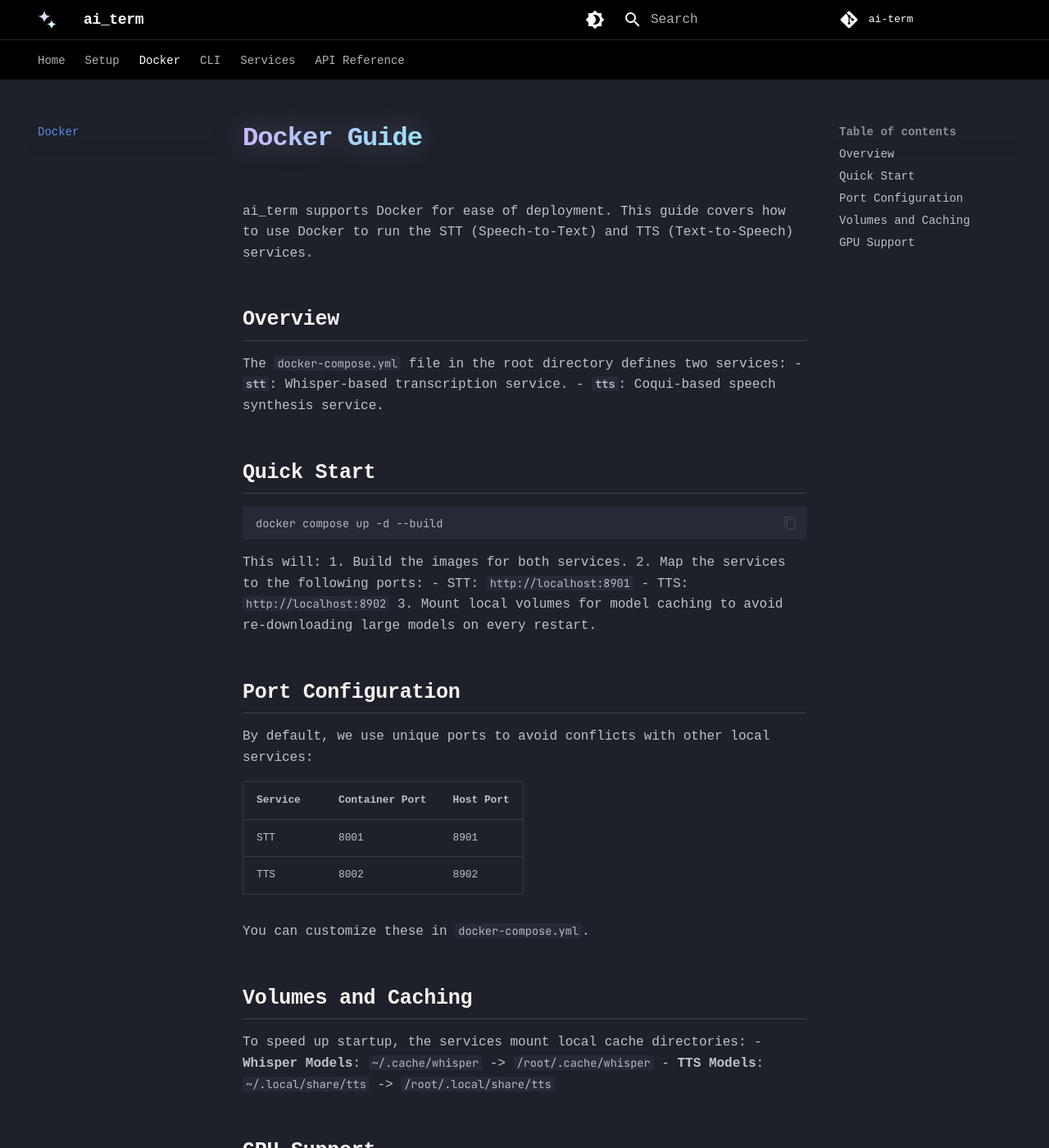
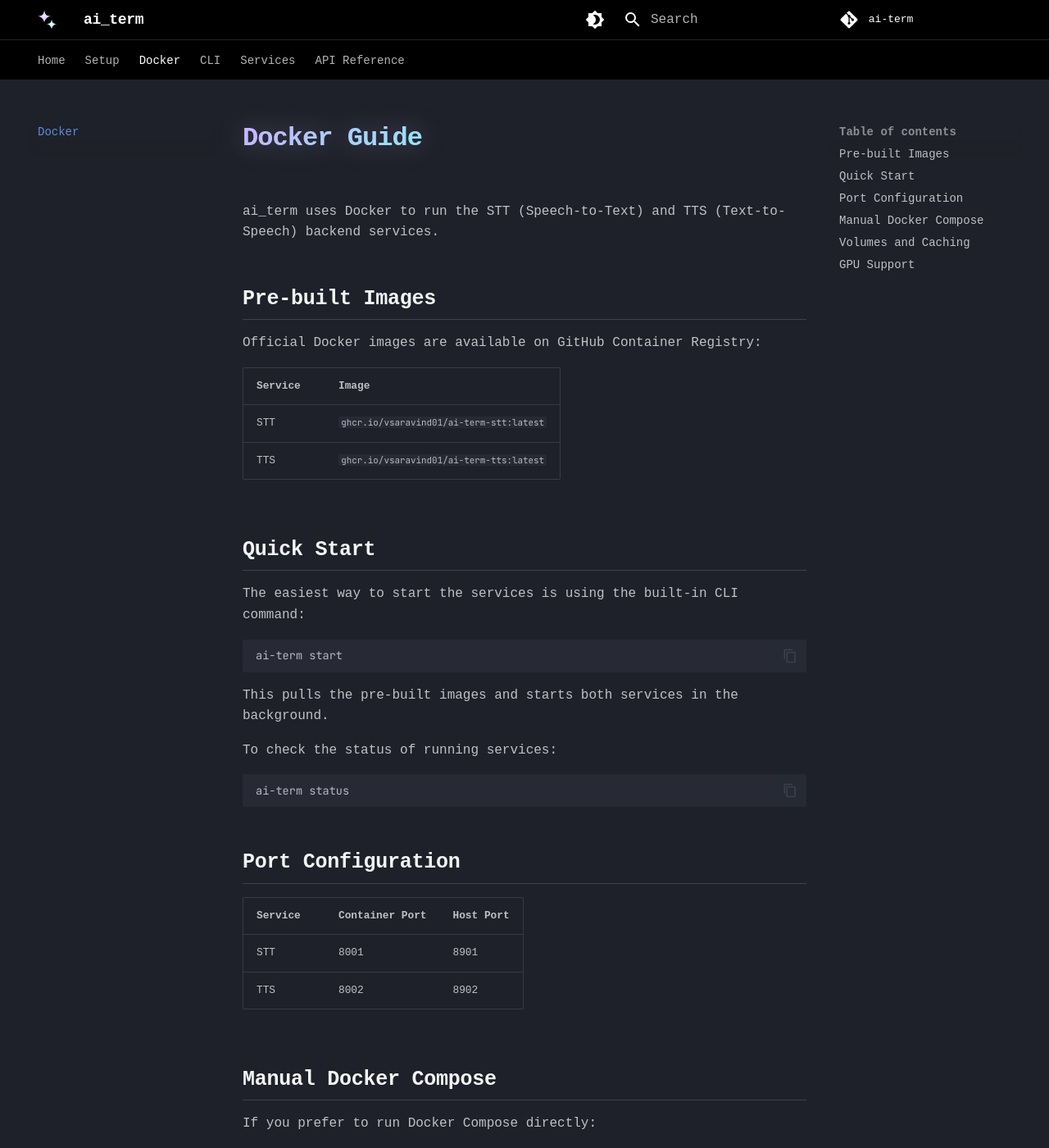
Before and after one commit to vsaravind01/ai-term, an MkDocs documentation site: the page built from docs/docker.md, in a window 1280 px wide and 1400 px high. Shown: the whole window at 82% size. Built offline with MkDocs 1.6.1 and Material for MkDocs 9.7.7, drawn with Linux system fonts in a browser that asks for light colours; some web fonts are replaced; comment, search, counter and statistics services are not loaded; some of the changed text lies outside the part shown.

Commit message:
docs: update documentation for pre-built images and new CLI commands
- Update README with project badges and new service management flow
- Document pre-built images on GHCR for STT and TTS services
- Update setup and docker guides to emphasize cli-driven service management

````diff
--- a/docs/docker.md
+++ b/docs/docker.md
@@ -1,46 +1,63 @@
 # Docker Guide
 
-ai_term supports Docker for ease of deployment. This guide covers how to use Docker to run the STT (Speech-to-Text) and TTS (Text-to-Speech) services.
+ai_term uses Docker to run the STT (Speech-to-Text) and TTS (Text-to-Speech) backend services.
 
-## Overview
+## Pre-built Images
 
-The `docker-compose.yml` file in the root directory defines two services:
-- **`stt`**: Whisper-based transcription service.
-- **`tts`**: Coqui-based speech synthesis service.
+Official Docker images are available on GitHub Container Registry:
+
+| Service | Image |
+|---------|-------|
+| STT | `ghcr.io/vsaravind01/ai-term-stt:latest` |
+| TTS | `ghcr.io/vsaravind01/ai-term-tts:latest` |
 
 ## Quick Start
 
+The easiest way to start the services is using the built-in CLI command:
+
 ```bash
-docker compose up -d --build
+ai-term start
 ```
 
-This will:
-1. Build the images for both services.
-2. Map the services to the following ports:
-    - STT: `http://localhost:8901`
-    - TTS: `http://localhost:8902`
-3. Mount local volumes for model caching to avoid re-downloading large models on every restart.
+This pulls the pre-built images and starts both services in the background.
+
+To check the status of running services:
+
+```bash
+ai-term status
+```
 
 ## Port Configuration
-
-By default, we use unique ports to avoid conflicts with other local services:
 
 | Service | Container Port | Host Port |
 |---------|----------------|-----------|
 | STT     | 8001           | 8901      |
 | TTS     | 8002           | 8902      |
 
-You can customize these in `docker-compose.yml`.
+## Manual Docker Compose
+
+If you prefer to run Docker Compose directly:
+
+```bash
+docker compose up -d
+```
+
+To force rebuild of images:
+
+```bash
+ai-term start --build
+```
 
 ## Volumes and Caching
 
 To speed up startup, the services mount local cache directories:
+
 - **Whisper Models**: `~/.cache/whisper` -> `/root/.cache/whisper`
 - **TTS Models**: `~/.local/share/tts` -> `/root/.local/share/tts`
 
 ## GPU Support
 
-If you have an NVIDIA GPU, you can enable hardware acceleration by modifying the `Dockerfile` and `docker-compose.yml` to use CUDA-enabled base images (e.g., `pytorch/pytorch`).
+If you have an NVIDIA GPU, you can enable hardware acceleration by modifying the `Dockerfile` and `docker-compose.yml` to use CUDA-enabled base images.
 
 > [!NOTE]
-> The default setup uses CPU for maximum compatibility. Performance will depend on your CPU's speed.
+> The default setup uses CPU for maximum compatibility.
````
Also changed, not shown: README.md (+2 -2 lines), docs/cli/index.md (+23 -7 lines), docs/setup.md (+13 -7 lines).
